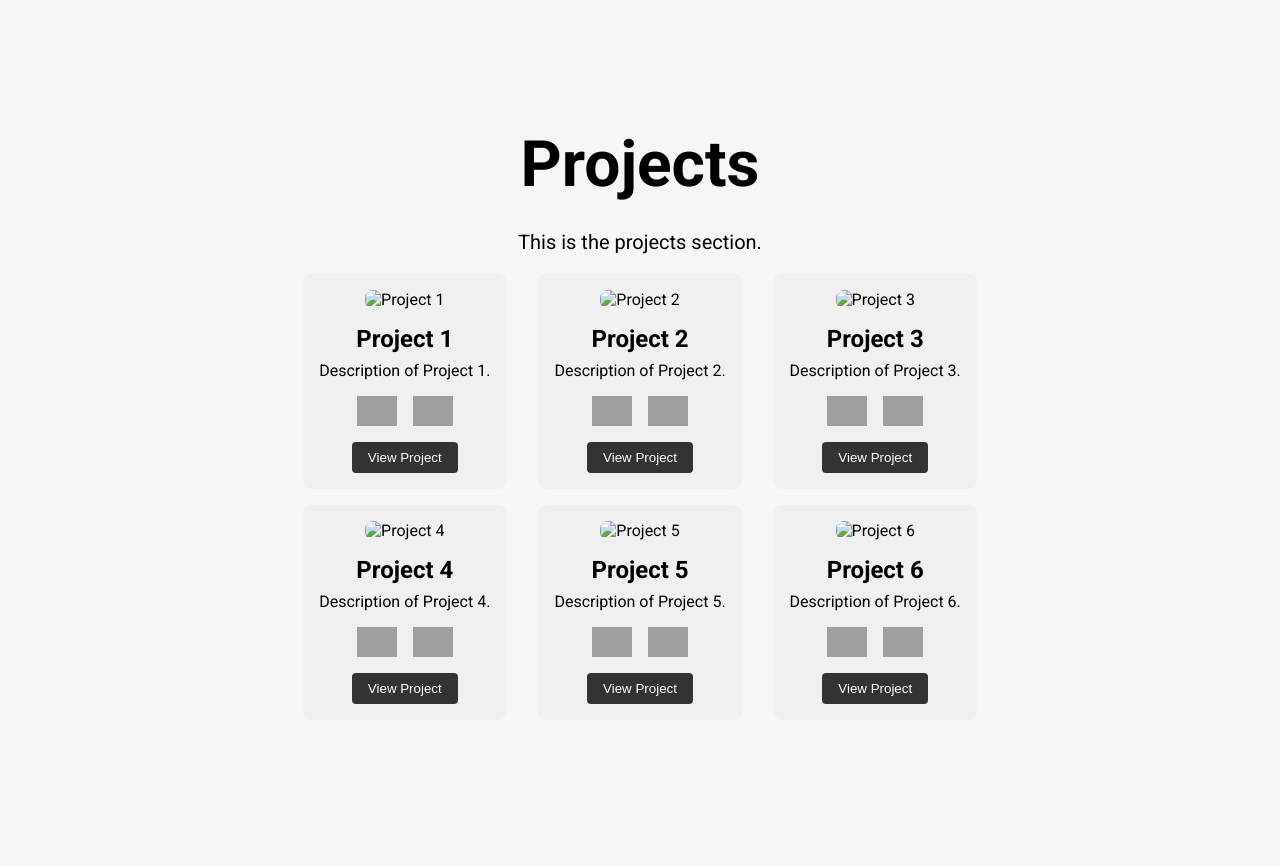
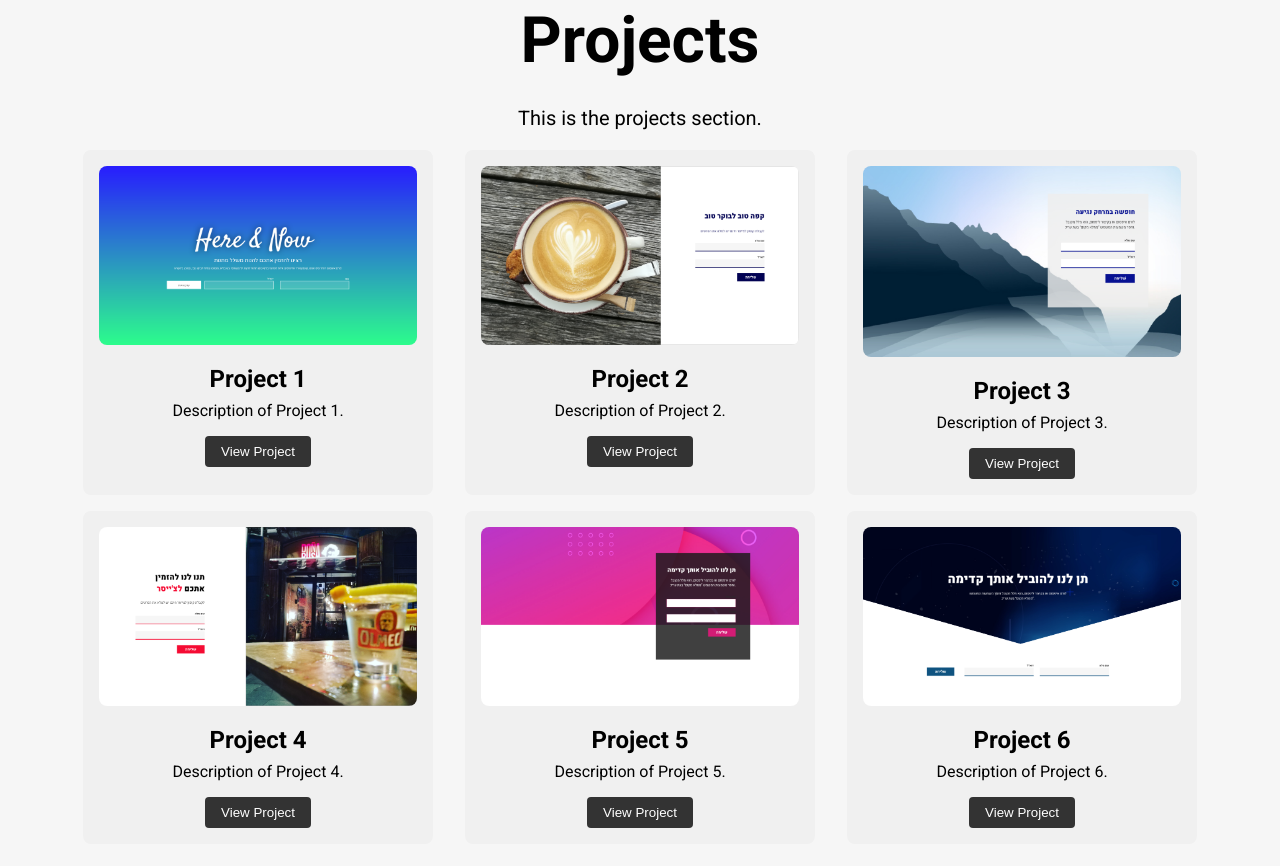
Before and after one commit to Snipe76/EvgeniyGutmanProject, a plain HTML site: page index.html in a window 1280 px wide. Shown: the part 1522-2388 px from the top of the page. Drawn offline with nearby package versions, Linux system fonts and the light colour scheme; grey boxes are pictures that could not be loaded.

Commit message:
Added project images and modified the elements

```diff
--- a/index.html
+++ b/index.html
@@ -81,77 +81,41 @@
                 <p class="section-paragraph">This is the projects section.</p>
                 <div class="projects-row">
                     <div class="project-item">
-                        <img src="images/project1.png" alt="Project 1" class="project-image">
+                        <img src="images/project-1.png" alt="Project 1" class="project-image">
                         <h2 class="project-title">Project 1</h2>
                         <p class="project-description">Description of Project 1.</p>
-                        <div class="project-logos">
-                            <img src="https://cdn.jsdelivr.net/gh/devicons/devicon@latest/icons/html5/html5-original-wordmark.svg"
-                                class="logo">
-                            <img src="https://cdn.jsdelivr.net/gh/devicons/devicon@latest/icons/css3/css3-original-wordmark.svg"
-                                class="logo">
-                        </div>
                         <button class="project-button">View Project</button>
                     </div>
                     <div class="project-item">
-                        <img src="images/project2.png" alt="Project 2" class="project-image">
+                        <img src="images/project-2.png" alt="Project 2" class="project-image">
                         <h2 class="project-title">Project 2</h2>
                         <p class="project-description">Description of Project 2.</p>
-                        <div class="project-logos">
-                            <img src="https://cdn.jsdelivr.net/gh/devicons/devicon@latest/icons/javascript/javascript-plain.svg"
-                                class="logo">
-                            <img src="https://cdn.jsdelivr.net/gh/devicons/devicon@latest/icons/react/react-original-wordmark.svg"
-                                class="logo">
-                        </div>
                         <button class="project-button">View Project</button>
                     </div>
                     <div class="project-item">
-                        <img src="images/project3.png" alt="Project 3" class="project-image">
+                        <img src="images/project-3.png" alt="Project 3" class="project-image">
                         <h2 class="project-title">Project 3</h2>
                         <p class="project-description">Description of Project 3.</p>
-                        <div class="project-logos">
-                            <img src="https://cdn.jsdelivr.net/gh/devicons/devicon@latest/icons/python/python-original-wordmark.svg"
-                                class="logo">
-                            <img src="https://cdn.jsdelivr.net/gh/devicons/devicon@latest/icons/html5/html5-original-wordmark.svg"
-                                class="logo">
-                        </div>
                         <button class="project-button">View Project</button>
                     </div>
                 </div>
                 <div class="projects-row">
                     <div class="project-item">
-                        <img src="images/project4.png" alt="Project 4" class="project-image">
+                        <img src="images/project-4.png" alt="Project 4" class="project-image">
                         <h2 class="project-title">Project 4</h2>
                         <p class="project-description">Description of Project 4.</p>
-                        <div class="project-logos">
-                            <img src="https://cdn.jsdelivr.net/gh/devicons/devicon@latest/icons/java/java-original-wordmark.svg"
-                                class="logo">
-                            <img src="https://cdn.jsdelivr.net/gh/devicons/devicon@latest/icons/spring/spring-original-wordmark.svg"
-                                class="logo">
-                        </div>
                         <button class="project-button">View Project</button>
                     </div>
                     <div class="project-item">
-                        <img src="images/project5.png" alt="Project 5" class="project-image">
+                        <img src="images/project-5.png" alt="Project 5" class="project-image">
                         <h2 class="project-title">Project 5</h2>
                         <p class="project-description">Description of Project 5.</p>
-                        <div class="project-logos">
-                            <img src="https://cdn.jsdelivr.net/gh/devicons/devicon@latest/icons/csharp/csharp-original.svg"
-                                class="logo">
-                            <img src="https://cdn.jsdelivr.net/gh/devicons/devicon@latest/icons/unity/unity-original-wordmark.svg"
-                                class="logo">
-                        </div>
                         <button class="project-button">View Project</button>
                     </div>
                     <div class="project-item">
-                        <img src="images/project6.png" alt="Project 6" class="project-image">
+                        <img src="images/project-6.png" alt="Project 6" class="project-image">
                         <h2 class="project-title">Project 6</h2>
                         <p class="project-description">Description of Project 6.</p>
-                        <div class="project-logos">
-                            <img src="https://cdn.jsdelivr.net/gh/devicons/devicon@latest/icons/cplusplus/cplusplus-original.svg"
-                                class="logo">
-                            <img src="https://cdn.jsdelivr.net/gh/devicons/devicon@latest/icons/unrealengine/unrealengine-original-wordmark.svg"
-                                class="logo">
-                        </div>
                         <button class="project-button">View Project</button>
                     </div>
                 </div>
--- a/style/main.css
+++ b/style/main.css
@@ -234,6 +234,7 @@ footer {
     background-color: #f0f0f0;
     border-radius: 8px;
     text-align: center;
+    width: 350px; /* Set the width to 300px */
 }
 
 .project-image {
```
Also changed, not shown: images/project-1.png (added), images/project-2.png (added), images/project-3.png (added), images/project-4.png (added), images/project-5.png (added), images/project-6.png (added).
